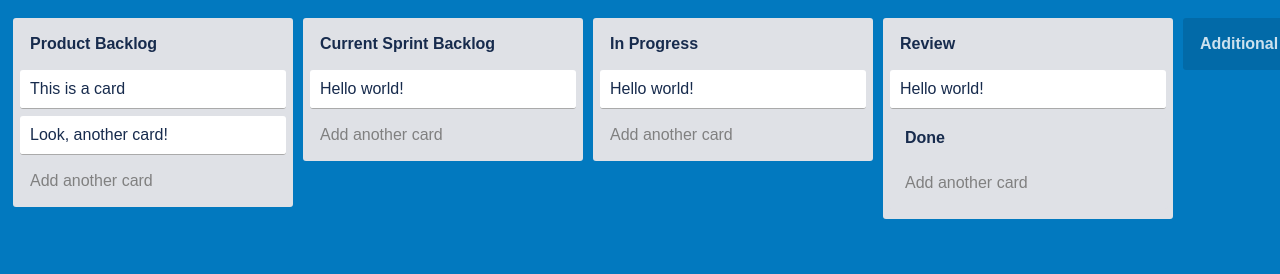
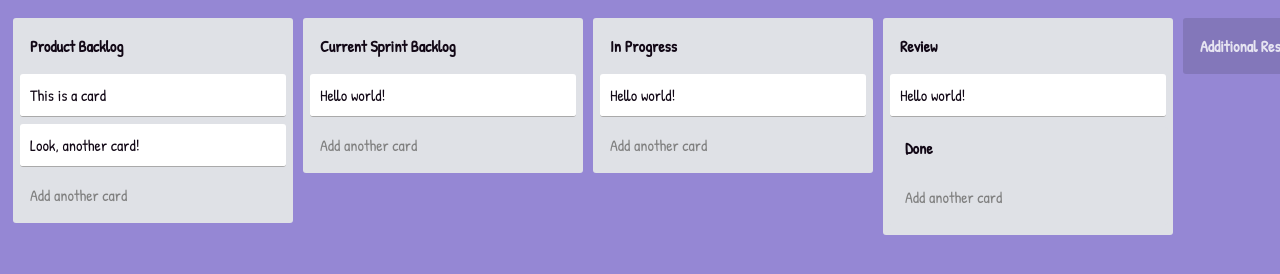
Before and after one commit to ThaynnaV/csp-ps_ca3, a plain HTML site: page index.html in a window 1280 px wide. Shown: the top 274 px of the page. Drawn offline with nearby package versions, Linux system fonts and the light colour scheme.

Commit message:
adding new font style

```diff
--- a/index.html
+++ b/index.html
@@ -1,14 +1,17 @@
 <!DOCTYPE html>
-<html lang="en" >
+<html lang="en">
+
 <head>
   <meta charset="UTF-8">
   <title>CodePen - Trello Clone</title>
   <link rel="stylesheet" href="./style.css">
+  <link href="https://fonts.googleapis.com/css2?family=Patrick+Hand&display=swap" rel="stylesheet">
+</head>
 
-</head>
 <body>
   <!-- partial:index.partial.html -->
   <div id="main">
+    <!--Product Backlog-->
     <div class="list">
       <div class="title removable editable">Product Backlog</div>
       <div class="content">
@@ -18,6 +21,7 @@
       <div class="add-card editable">Add another card</div>
     </div>
     <div class="list">
+      <!--CARD-->
       <div class="title removable editable">Current Sprint Backlog</div>
       <div class="content">
         <div class="card removable editable">Hello world!</div>
@@ -25,6 +29,7 @@
       <div class="add-card editable">Add another card</div>
     </div>
     <div class="list">
+      <!--CARD-->
       <div class="title removable editable">In Progress</div>
       <div class="content">
         <div class="card removable editable">Hello world!</div>
@@ -32,22 +37,26 @@
       <div class="add-card editable">Add another card</div>
     </div>
     <div class="list">
+      <!--CARD-->
       <div class="title removable editable">Review</div>
       <div class="content">
         <div class="card removable editable">Hello world!</div>
       </div>
       <div class="list">
+        <!--CARD-->
         <div class="title removable editable">Done</div>
         <div class="content"></div>
         <div class="add-card editable">Add another card</div>
       </div>
     </div>
-
+    <!--CARD-->
     <div class="add-list">
       <div class="title editable">Additional Resources</div>
     </div>
     <!-- partial -->
-  <script src='https://cdn.jsdelivr.net/npm/sortablejs@latest/Sortable.min.js'></script><script  src="./script.js"></script>
+    <script src='https://cdn.jsdelivr.net/npm/sortablejs@latest/Sortable.min.js'></script>
+    <script src="./script.js"></script>
 
 </body>
+
 </html>
--- a/style.css
+++ b/style.css
@@ -1,7 +1,7 @@
 body {
-  font-family: sans-serif;
-  color: #172b4d;
-  background-color: #0279bf;
+  font-family: 'Patrick Hand', sans-serif;
+  color: #120816;
+  background-color: #9587d4;
   display: flex;
   align-items: start;
 }
```
Lines whose indentation alone changed are shown as unchanged.
